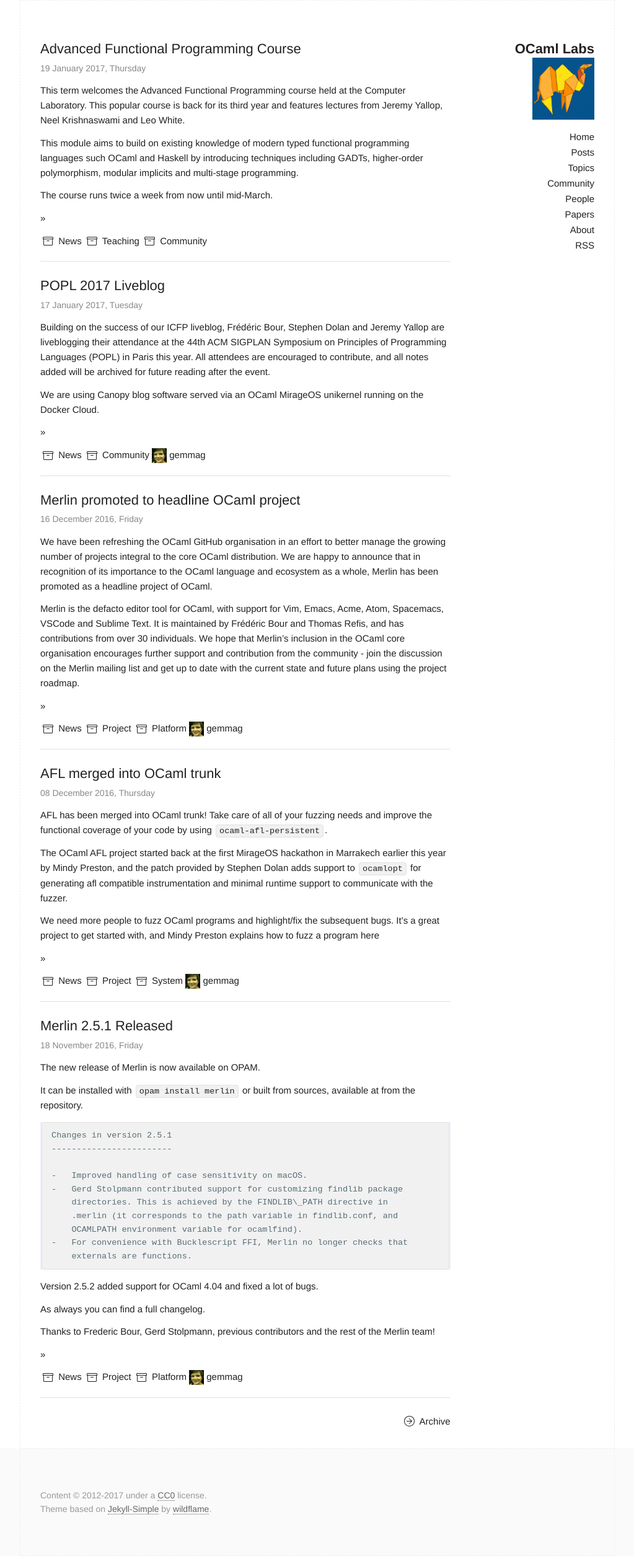
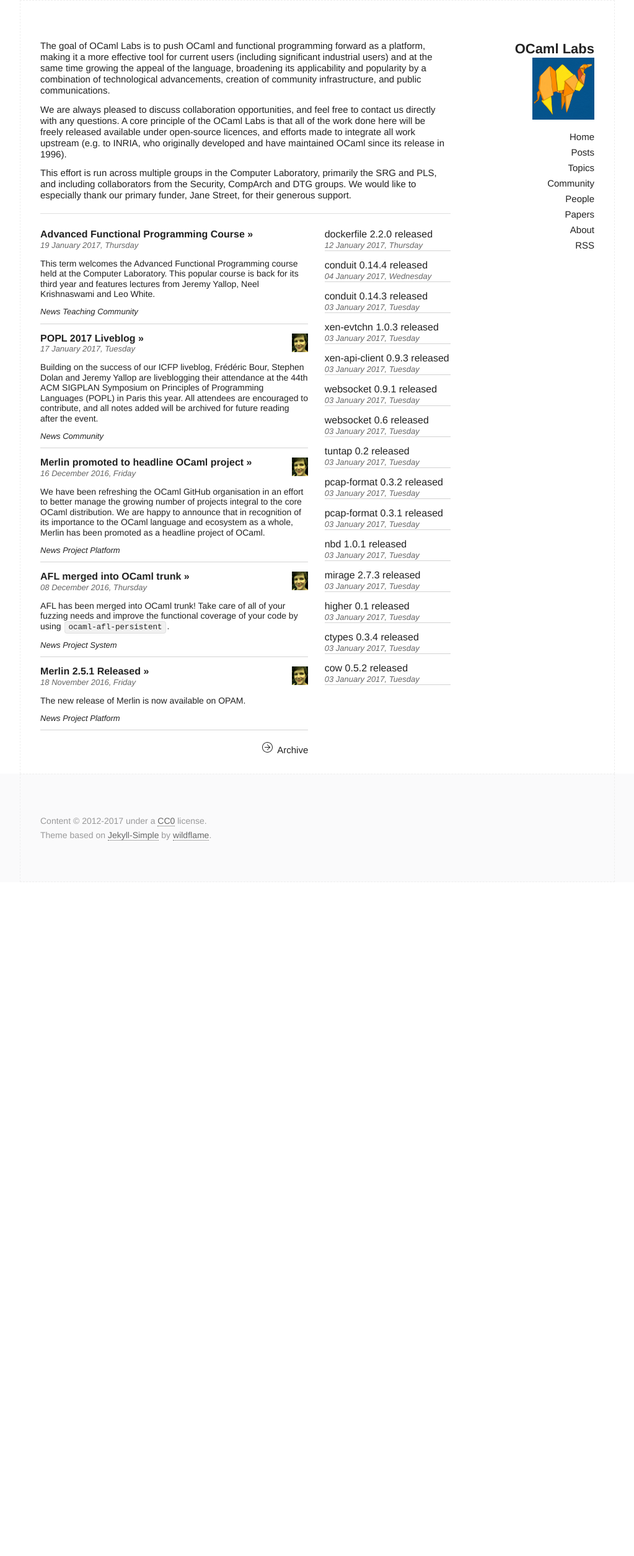
Before and after one commit to ocamllabs/ocamllabs-www, a Jekyll site: the page built from index.html, in a window 1280 px wide. Shown: the whole page at 62% size, without its empty margins (128-1151 px from the left). Built offline with Jekyll 4.4.1, drawn with Linux system fonts in a browser that asks for light colours; after the commit the page ends 1423 px from its top, so only the background shows below that.

Commit message:
update front page layouts

```diff
--- a/_config.yml
+++ b/_config.yml
@@ -30,9 +30,8 @@
   input: GFM
 
 collections:
-  - authors
-  - roles
-  - papers
-
-# used this for post_excerpt at index_page
-excerpt_separator: <!--description-->
+  authors:
+  roles:
+  papers:
+  releases:
+   output: true
--- /dev/null
+++ b/_includes/intro.md
@@ -0,0 +1,5 @@
+The goal of OCaml Labs is to push [OCaml](https://ocaml.org) and functional programming forward as a platform, making it a more effective tool for current users (including significant industrial users) and at the same time growing the appeal of the language, broadening its applicability and popularity by a combination of technological advancements, creation of community infrastructure, and public communications.
+
+We are always pleased to discuss collaboration opportunities, and feel free to [contact us](/people/) directly with any questions. A core principle of the OCaml Labs is that all of the work done here will be freely released available under open-source licences, and efforts made to integrate all work upstream (e.g. to INRIA, who originally developed and have maintained OCaml since its release in 1996).
+
+This effort is run across multiple groups in the Computer Laboratory, primarily the SRG and PLS, and including collaborators from the Security, CompArch and DTG groups. We would like to especially thank our primary funder, [Jane Street](http://janestreet.com), for their generous support.
--- a/_sass/_layout.scss
+++ b/_sass/_layout.scss
@@ -176,25 +176,45 @@
   }
 }
 
+.intro_home {
+  margin-bottom: 2rem;
+  line-height: 1.2em;
+}
+
 .post {
   @extend .dont-break-out;
 }
 
 .post-list {
+  font-size: 1.5rem;
+  line-height: 1.1em;
+}
 
+.post_card {
+  margin-bottom: 1.5rem;
+  border-bottom: 1px solid lightgray;
 }
 
 .post_header {
-  margin-bottom:1rem;
 }
 
 .post_title {
-  margin-bottom:0.5rem;
+  font-size: 1.6rem;
+  font-weight: bold;
+}
+
+.post_title_light {
+  font-size: 1.6rem;
+}
+
+.post_excerpt {
+  font-size: 1.4rem;
 }
 
 .post_date {
-  color:#888;
-  font-size:1.4rem;
+  color:#666;
+  font-size: 1.3rem;
+  font-style: italic;
 }
 
 p.readmore {
@@ -202,14 +222,17 @@
 }
 
 .post_meta {
-  .author_meta {
-    img {
-      height:24px;
-      width:24px;
-    }
-  }
+  font-style: italic;
+  font-size: 1.3rem;
+  margin-bottom: 1rem;
 }
 
+.author_meta {
+ img {
+   height:3rem;
+ }
+ float: right;
+}
 .post_archive {
 
 }
@@ -219,7 +242,7 @@
 }
 
 .role-header {
-  font-size: 110%;
+  font-size: 1.2rem;
   border-bottom: 1px solid lightgray;
   margin-bottom: 10px;
 }
@@ -349,7 +372,7 @@
 
 .paper_year {
   font-weight: bold;
-  font-size: 120%;
+  font-size: 1.2rem;
   border-bottom: 1px dashed #ccccee;
   margin-bottom: 10px;
 }
--- a/index.html
+++ b/index.html
@@ -4,13 +4,37 @@
 ---
 
 <div class="home">
-  <div class="post-list">
+  <div class="intro_home">
+  {% capture my_include %}{% include intro.md %}{% endcapture %}
+  {{ my_include | markdownify }}
+  </div>
+</div>
+<hr />
+<div class="home">
+  <div class="post-list four columns">
+    {% assign releases = site.releases | sort: 'date' | reverse %}
+    {% for post in releases limit:15 %}
+    <article class="post_card post">
+      <header class="post_header">
+        <div class="post_title_light"><a href="{{ post.url | prepend: site.baseurl }}">{{ post.title}}</a></div>
+        <time class="post_date">{{ post.date | date: "%d %B %Y, %A" }}</time>
+      </header>
+    </article>
+    {% endfor %}
+  </div>
+  <div class="post-list eight columns">
 
     {% for post in site.posts limit:5%}
-
     <article class="post_card post">
       <header class="post_header">
-        <h2 class="post_title"><a href="{{ post.url | prepend: site.baseurl }}">{{ post.title}}</a></h2>
+        {% if post.author %}
+        <span class="author_meta">
+          <img src="{{site.baseurl}}/assets/img/{{post.author}}.png"></img>
+        </span>
+        {% endif %}
+        <div class="post_title"><a href="{{ post.url | prepend: site.baseurl }}">{{ post.title}}</a>
+          <a class="readmore" href="{{ post.url | prepend: site.baseurl }}"> »  </a>
+        </div>
         <time class="post_date">{{ post.date | date: "%d %B %Y, %A" }}</time>
       </header>
       <div class="post_excerpt">
@@ -20,36 +44,13 @@
           {% else %}
           {{ post.excerpt }}
           {% endif %}
-          <a class="read-more" href="{{ post.url | prepend: site.baseurl }}"> »  </a>
         </p>
       </div>
       <footer class="post_meta">
-
-        {% if post.location %}
-        <span class="author-location">
-          <div data-icon="ei-location"></div>
-          <a href=https://www.google.com/maps/place/{{post.location}}">{{ post.location }}</a>
-        </span>
-        {% endif %}
-
         {% for category in post.categories %}
-        <a href="{{"/categories/" | prepend: site.baseurl }}">
-          <data data-icon="ei-archive"></data>
-          {{category}}</a>
+        <a href="{{"/categories/" | prepend: site.baseurl }}">{{category}}</a>
         {% endfor %}
-
-        {% if post.author %}
-        <span class="author_meta">
-          <img src="{{site.baseurl}}/assets/img/{{post.author}}.png"></img>
-          <span>{{post.author}}</span>
-        </span>
-        {% endif %}
-
-        <!--p class="readmore">
-          <a href=""><data data-icon="ei-arrow-right"></data>Read this article  </a>
-        </p-->
       </footer>
-      <hr/>
     </article>
     {% endfor %}
 
```
Also changed, not shown: _layouts/post.html (+7 -0 lines).
